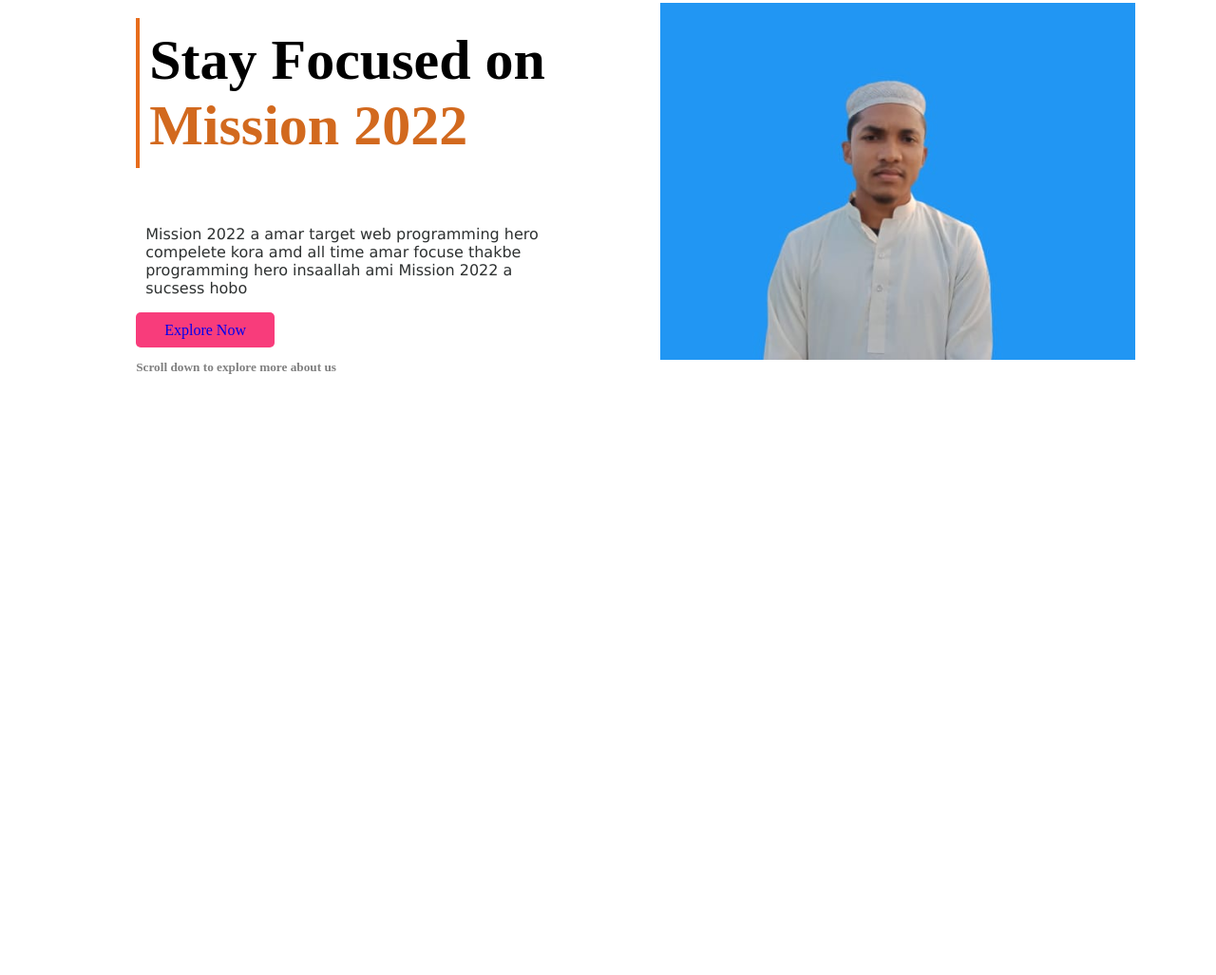
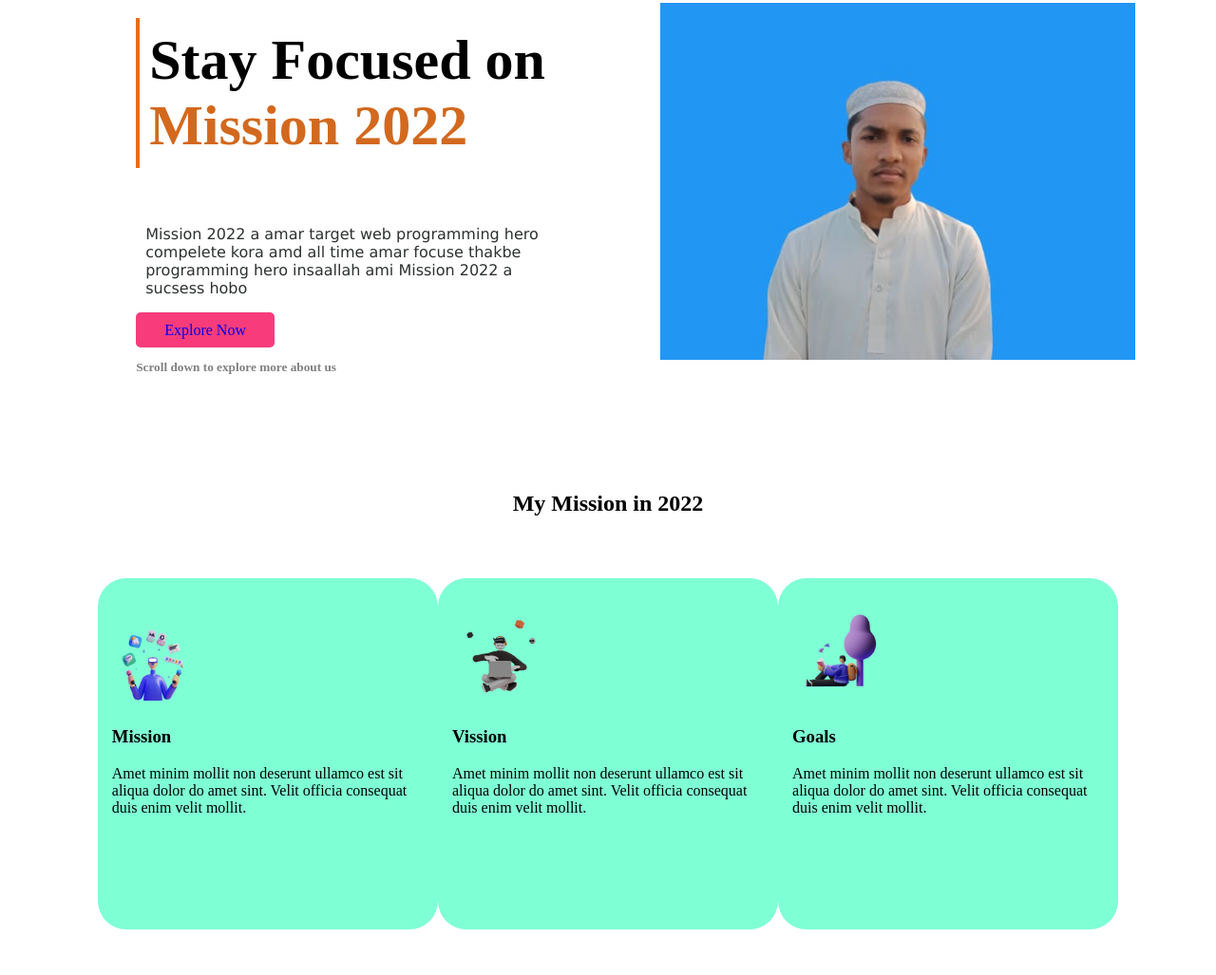
Before and after one commit to MDForhad595/assignmentOne, a plain HTML site: page index.html in a window 1280 px wide. Shown: the part 119-1146 px from the top of the page at 95% size. Before the commit the page ends 800 px from the top, so only its background shows below. Drawn offline with Linux system fonts and the light colour scheme.

Commit message:
add  main-menu

```diff
--- a/index.html
+++ b/index.html
@@ -19,6 +19,35 @@
             <img src="images/IMG-20211223-WA0000.jpg" alt="">
         </div>
     </section>
+    <section class="main-aria">
+        <h1>My Mission in 2022</h1>
+        <div class="main-menu">
+            <div class="mollit">
+                <img src="images/illustrators/illustrator-1.png" alt="">
+                <h3>Mission</h3>
+                <p>Amet minim mollit non deserunt
+                ullamco est sit aliqua dolor do amet
+                sint. Velit officia consequat duis enim
+                velit mollit.</p>
+            </div>
+            <div class="mollit">
+                <img src="images/illustrators/illustrator-2.png" alt="">
+                <h3>Vission</h3>
+                <p>Amet minim mollit non deserunt
+                ullamco est sit aliqua dolor do amet
+                sint. Velit officia consequat duis enim
+                velit mollit.</p>
+            </div>
+            <div class="mollit">
+                <img src="images/illustrators/illustrator-3.png" alt="">
+                <h3>Goals</h3>
+                <p>Amet minim mollit non deserunt
+                ullamco est sit aliqua dolor do amet
+                sint. Velit officia consequat duis enim
+                velit mollit.</p>
+            </div>
+        </div>
+    </section>
 
 </body>
 </html>
--- a/style.css
+++ b/style.css
@@ -32,3 +32,27 @@ h5{
 .mission img{
     width: 500px;
 }
+.main-aria h1{
+    text-align: center;
+}
+.main-menu{
+    padding: 45px;
+    display: flex;
+    justify-content: space-between;
+    width: 85%;
+    margin: auto;
+}
+.mollit{
+    height: 350px;
+    width: 330px;
+    padding: 10px 15px;
+    background-color: aquamarine;
+    border-radius: 30px;
+    font-family: 'Times New Roman', Times, serif;
+    font-weight: 300;
+}
+.main-menu img{
+    height: 100px;
+    width: 100px;
+    margin-top: 24px;
+}
```
